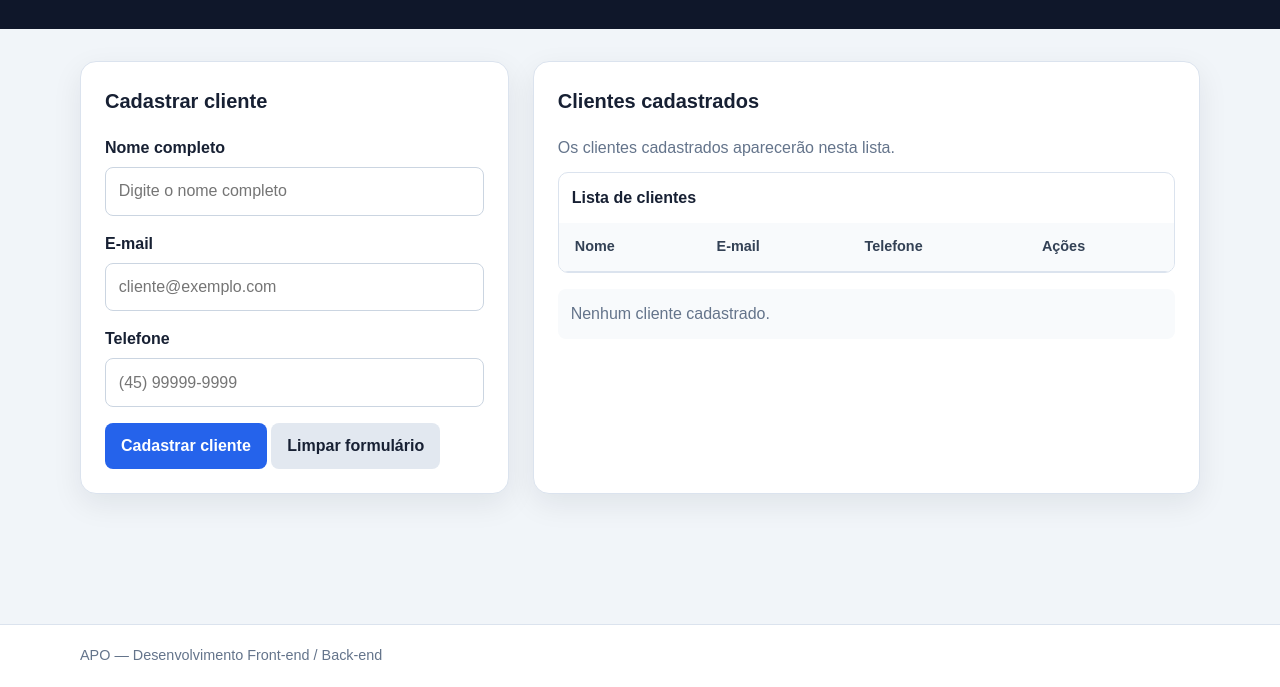
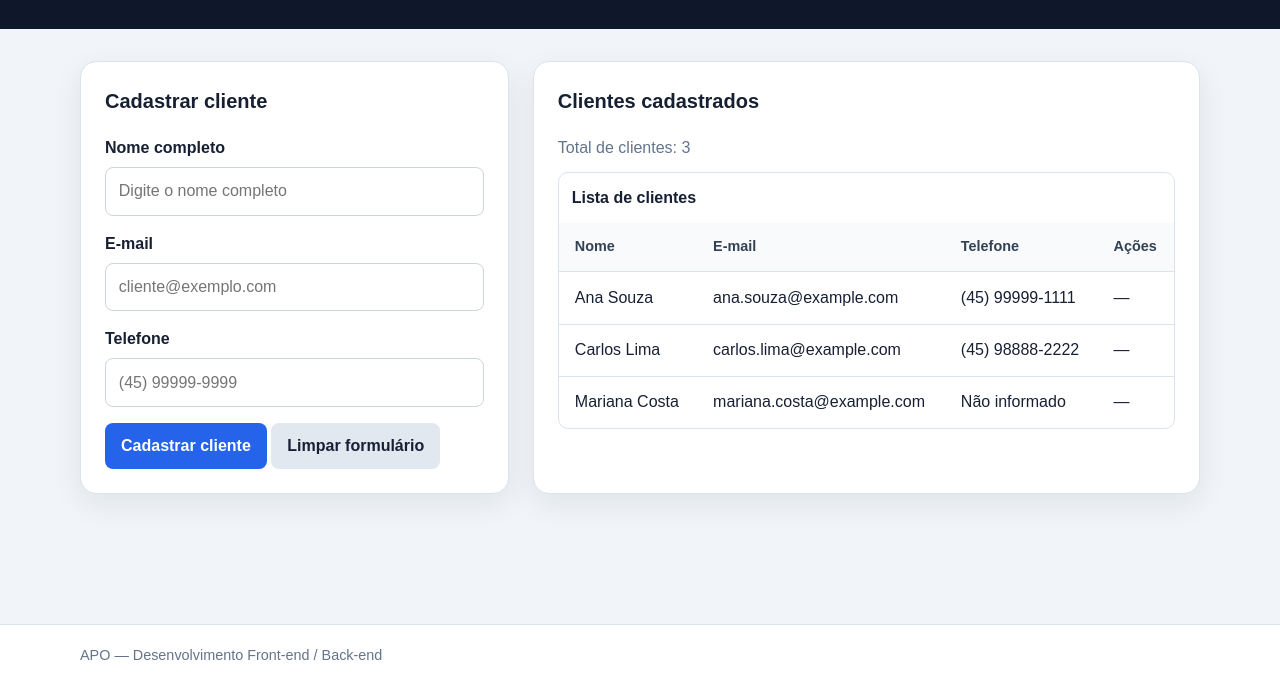
Before and after one commit to Lucianoadonias/apo-crud-clientes, a plain HTML site: page frontend/index.html in a window 1280 px wide. Shown: the part 113-800 px from the top of the page. Drawn offline with Linux system fonts and the light colour scheme.

Commit message:
feat(frontend):implementa cadastro e listagem simulados

```diff
--- a/frontend/index.html
+++ b/frontend/index.html
@@ -24,7 +24,7 @@
         <section class="card" aria-labelledby="form-title">
             <h2 id="form-title">Cadastrar cliente</h2>
 
-            <form id="client-form">
+            <form id="client-form" novalidate>
                 <div class="form-field">
                     <label for="client-name">Nome completo</label>
                     <input
@@ -74,9 +74,7 @@
         <section class="card" aria-labelledby="list-title">
             <h2 id="list-title">Clientes cadastrados</h2>
 
-            <p id="list-feedback" role="status" aria-live="polite">
-                Os clientes cadastrados aparecerão nesta lista.
-            </p>
+            <p id="list-feedback" role="status" aria-live="polite"></p>
 
             <div class="table-wrapper">
                 <table>
--- a/frontend/js/app.js
+++ b/frontend/js/app.js
@@ -0,0 +1,108 @@
+
+"use strict";
+
+const clientForm = document.querySelector("#client-form");
+const nameInput = document.querySelector("#client-name");
+const emailInput = document.querySelector("#client-email");
+const phoneInput = document.querySelector("#client-phone");
+
+const clientsList = document.querySelector("#clients-list");
+const emptyState = document.querySelector("#empty-state");
+const formFeedback = document.querySelector("#form-feedback");
+const listFeedback = document.querySelector("#list-feedback");
+
+const clients = [
+    {
+        name: "Ana Souza",
+        email: "ana.souza@example.com",
+        phone: "(45) 99999-1111"
+    },
+    {
+        name: "Carlos Lima",
+        email: "carlos.lima@example.com",
+        phone: "(45) 98888-2222"
+    },
+    {
+        name: "Mariana Costa",
+        email: "mariana.costa@example.com",
+        phone: ""
+    }
+];
+
+
+function renderClients() {
+
+    clientsList.replaceChildren();
+    emptyState.hidden = clients.length > 0;
+
+    clients.forEach(function (client) {
+
+        const row = document.createElement("tr");
+        const nameCell = document.createElement("td");
+
+        nameCell.textContent = client.name;
+        const emailCell = document.createElement("td");
+
+        emailCell.textContent = client.email;
+        const phoneCell = document.createElement("td");
+        phoneCell.textContent = client.phone || "Não informado";
+
+        const actionsCell = document.createElement("td");
+        actionsCell.textContent = "—";
+
+        row.append(
+            nameCell,
+            emailCell,
+            phoneCell,
+            actionsCell
+        );
+
+        clientsList.appendChild(row);
+    });
+
+    listFeedback.textContent = clients.length > 0
+        ? `Total de clientes: ${clients.length}`
+        : "";
+}
+
+
+clientForm.addEventListener("submit", function (event) {
+    event.preventDefault();
+
+
+    formFeedback.textContent = "";
+
+    const name = nameInput.value.trim();
+    const email = emailInput.value.trim();
+    const phone = phoneInput.value.trim();
+
+    if (name === "" || email === "") {
+        formFeedback.textContent =
+            "Preencha o nome e o e-mail do cliente.";
+        return;
+    }
+
+    if (!emailInput.validity.valid) {
+        formFeedback.textContent =
+            "Informe um endereço de e-mail válido.";
+        return;
+    }
+
+    clients.push({
+        name: name,
+        email: email,
+        phone: phone
+    });
+
+    renderClients();
+    clientForm.reset();
+
+    formFeedback.textContent =
+        "Cliente cadastrado com sucesso.";
+});
+
+clientForm.addEventListener("reset", function () {
+    formFeedback.textContent = "";
+});
+
+renderClients();
```
